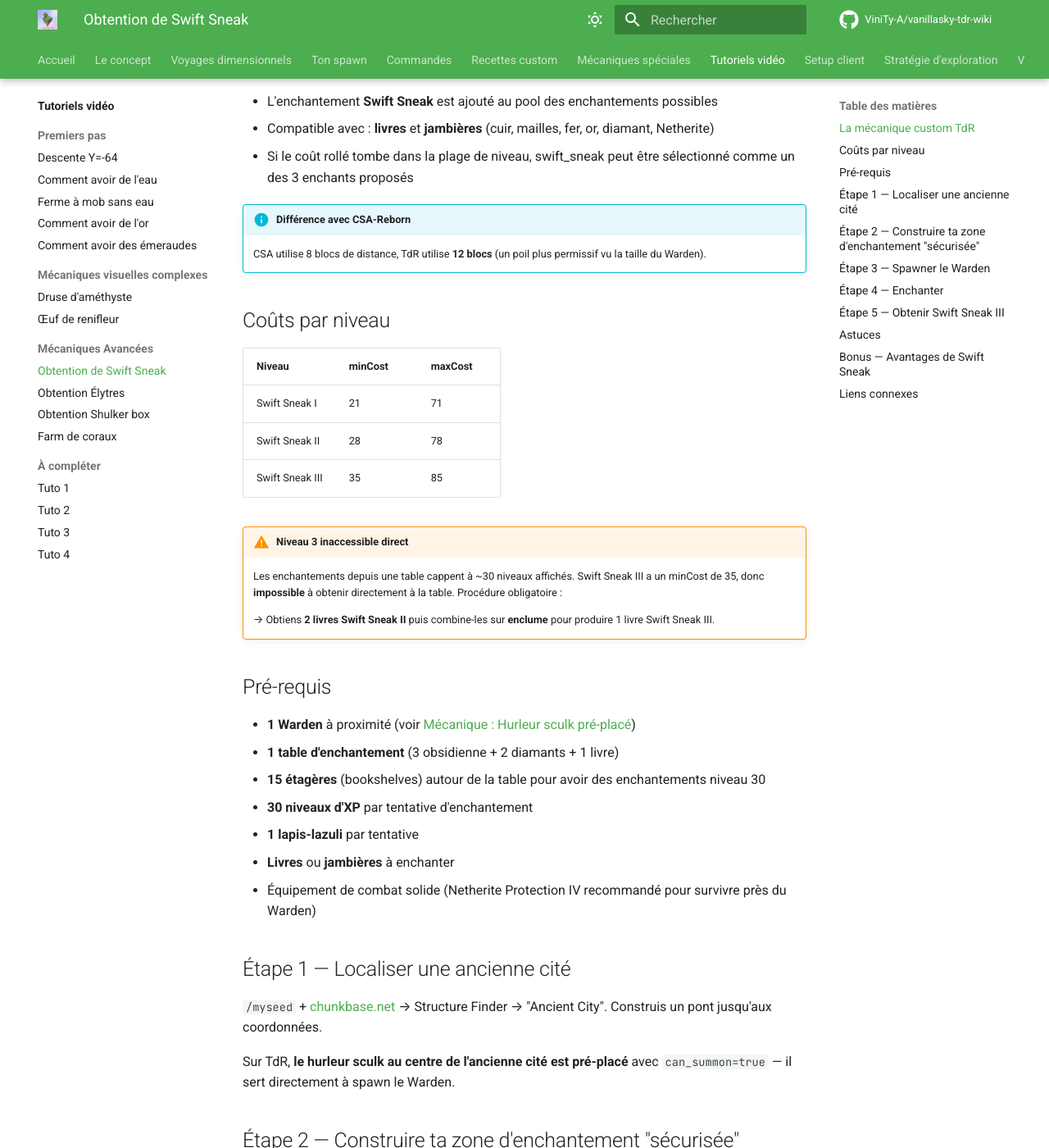
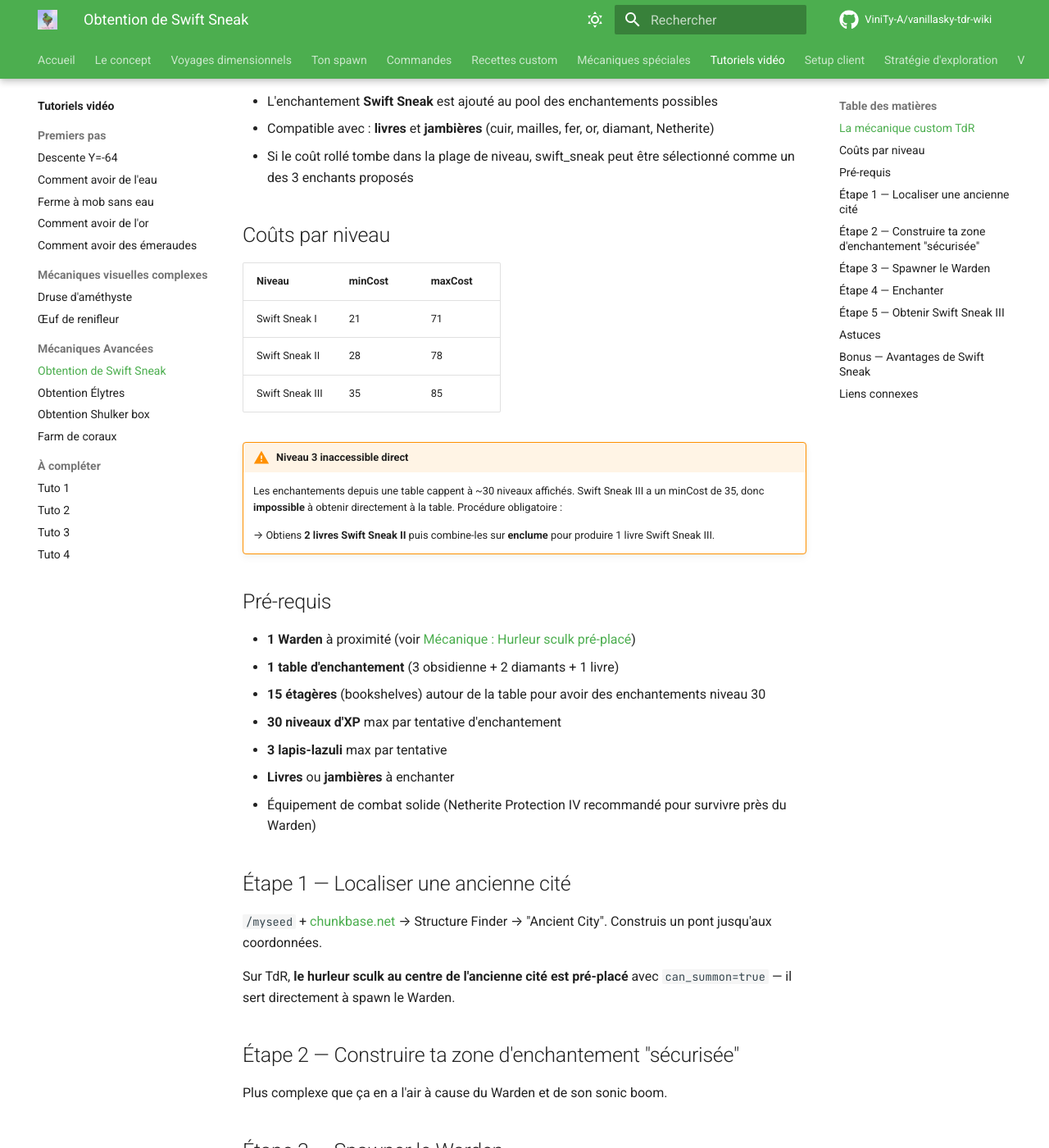
Before and after one commit to ViniTy-A/vanillasky-tdr-wiki, an MkDocs documentation site: the page built from docs/tutoriels/obtention-swift-sneak.md, in a window 1280 px wide and 1400 px high, scrolled down 497 px. Shown: the whole window at 82% size. Built offline with MkDocs 1.6.1 and Material for MkDocs 9.7.7, drawn with Linux system fonts in a browser that asks for light colours; comment, search, counter and statistics services are not loaded.

Commit message:
Update obtention-swift-sneak.md

```diff
--- a/docs/tutoriels/obtention-swift-sneak.md
+++ b/docs/tutoriels/obtention-swift-sneak.md
@@ -23,9 +23,6 @@ Quand tu utilises une **table d'enchantement** avec **un Warden à ≤12 blocs**
 - Compatible avec : **livres** et **jambières** (cuir, mailles, fer, or, diamant, Netherite)
 - Si le coût rollé tombe dans la plage de niveau, swift_sneak peut être sélectionné comme un des 3 enchants proposés
 
-!!! info "Différence avec CSA-Reborn"
-    CSA utilise 8 blocs de distance, TdR utilise **12 blocs** (un poil plus permissif vu la taille du Warden).
-
 ## Coûts par niveau
 
 | Niveau | minCost | maxCost |
@@ -44,8 +41,8 @@ Quand tu utilises une **table d'enchantement** avec **un Warden à ≤12 blocs**
 - **1 Warden** à proximité (voir [Mécanique : Hurleur sculk pré-placé](../mecaniques/drops.md#hurleur-sculk-can_summon-pre-place))
 - **1 table d'enchantement** (3 obsidienne + 2 diamants + 1 livre)
 - **15 étagères** (bookshelves) autour de la table pour avoir des enchantements niveau 30
-- **30 niveaux d'XP** par tentative d'enchantement
-- **1 lapis-lazuli** par tentative
+- **30 niveaux d'XP** max par tentative d'enchantement
+- **3 lapis-lazuli** max par tentative
 - **Livres** ou **jambières** à enchanter
 - Équipement de combat solide (Netherite Protection IV recommandé pour survivre près du Warden)
 
```
